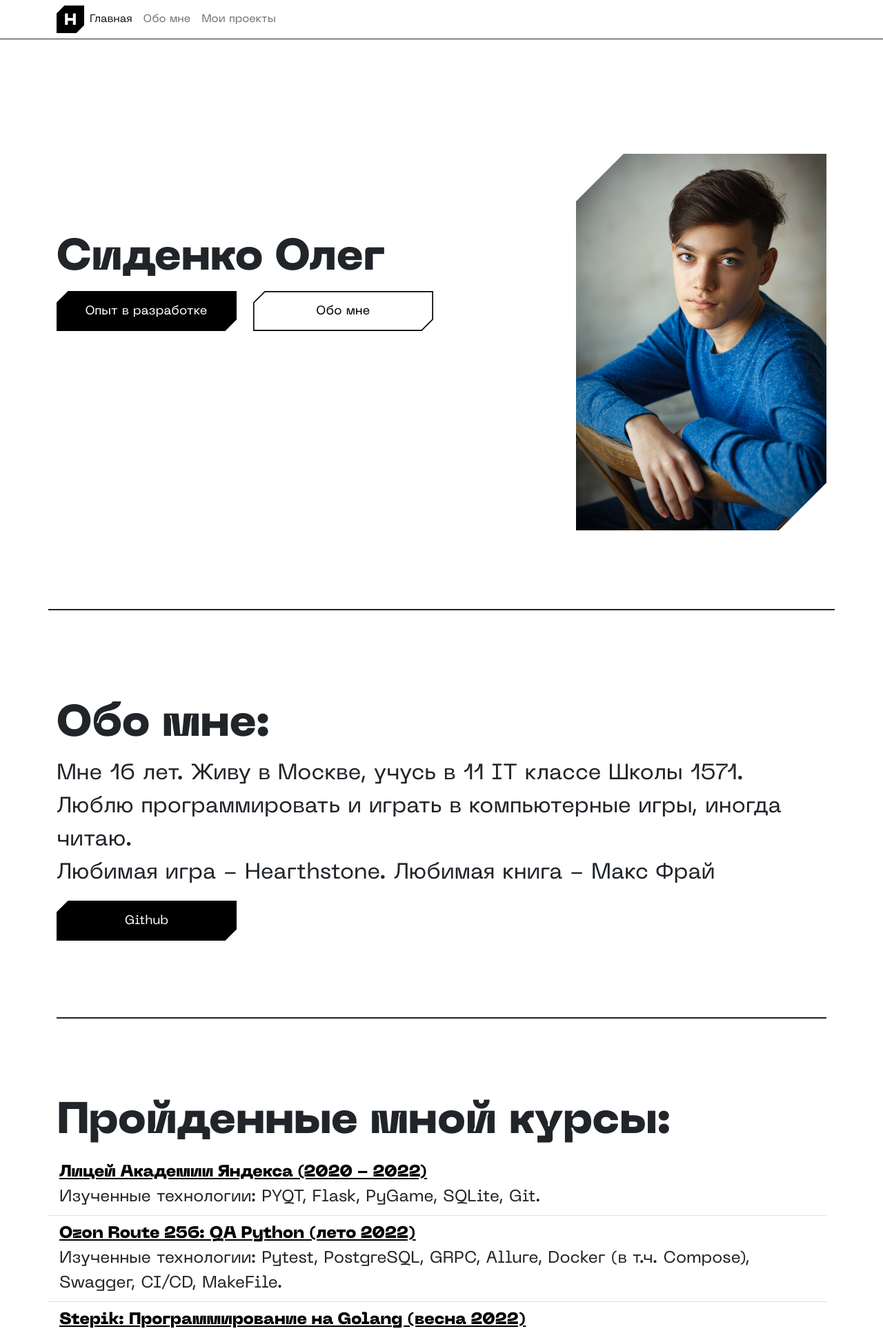
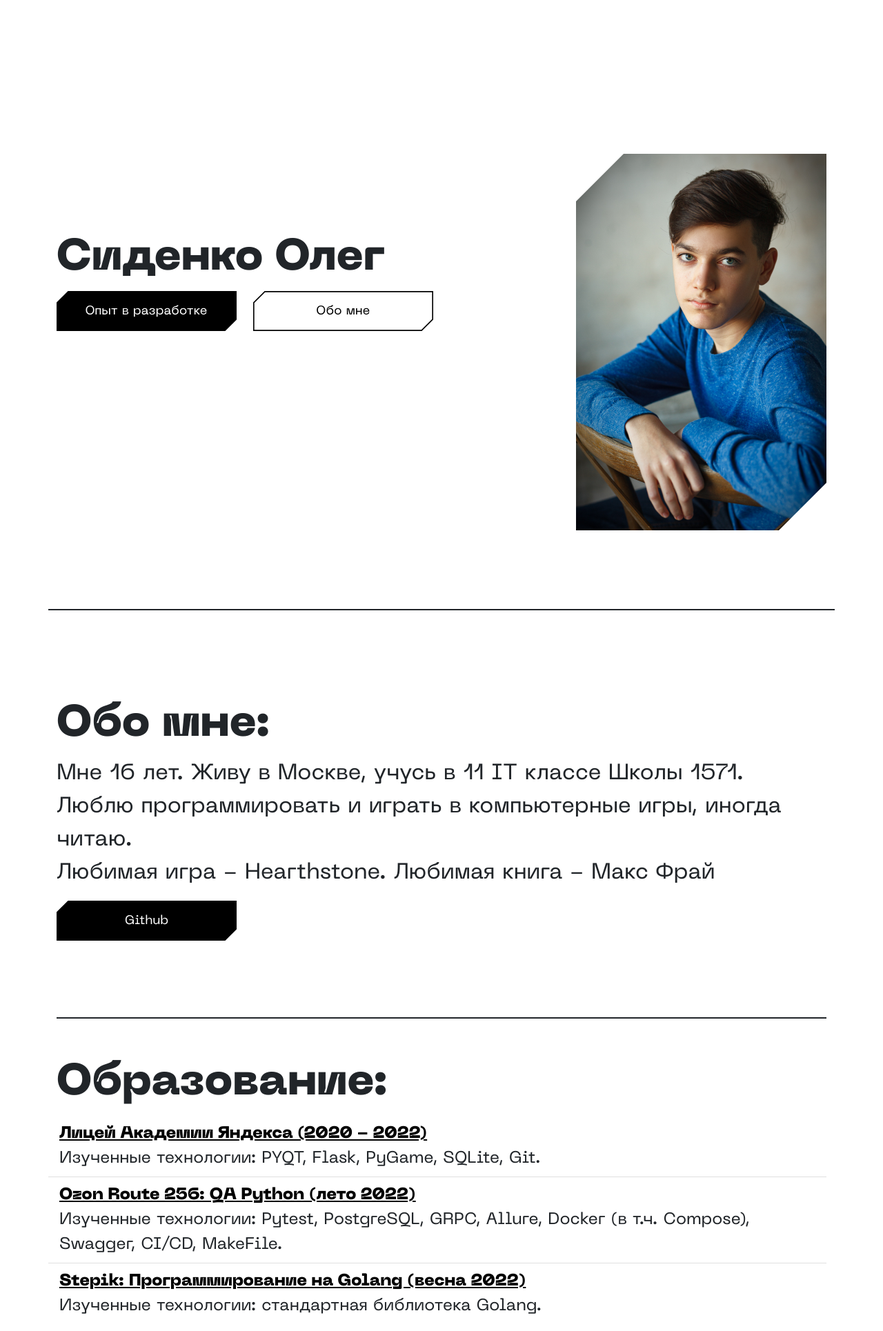
Before and after one commit to h4x4d/portfolio, a Django app: page / in a window 1280 px wide. Shown: the top 1930 px of the page at 69% size. Run offline with Django 3.2, Linux system fonts and the light colour scheme.

Commit message:
v1.0.1 | Minor Fixes

```diff
--- a/index/templates/index.html
+++ b/index/templates/index.html
@@ -12,27 +12,9 @@
     <link rel="shortcut icon" type="image/x-icon" href="{% static 'favicon.ico' %}">
 </head>
 <body>
-<nav class="navbar navbar-expand-lg bg-white border-bottom border-dark fixed-top">
-    <div class="container">
-        <img src="{% static 'favicon.ico' %}" alt="" width="40", height="40">
-        <div class="collapse navbar-collapse" id="navbarNav">
-            <ul class="navbar-nav">
-                <li class="nav-item">
-                    <a class="nav-link active" aria-current="page" href="#">Главная</a>
-                </li>
-                <li class="nav-item">
-                    <a class="nav-link" href="#about">Обо мне</a>
-                </li>
-                <li class="nav-item">
-                    <a class="nav-link" href="#projects">Мои проекты</a>
-                </li>
-            </ul>
-        </div>
-    </div>
-</nav>
 
 <main class="container">
-    <div class="row justify-content-center mt-large">
+    <div class="row mt-large">
         <div class="col-6 mt-medium">
             <h1 class="huge"><strong>Сиденко Олег</strong></h1>
             <div class="row">
@@ -72,9 +54,9 @@
             </div>
         </div>
 
-        <div class="col-6">
+        <div class="col-md-6 col-4 float-end">
             <div class="float-end">
-                <img src="{% static 'photo.png' %}" alt="Не загрузилось:(">
+                <img src="{% static 'photo.png' %}" class="img-fluid" alt="Не загрузилось:(">
             </div>
         </div>
         <hr class="mt-medium border border-1 border-dark opacity-100" id="about">
@@ -105,8 +87,8 @@
     <hr class="mt-medium border border-1 border-dark opacity-100" id="projects">
 
 
-    <div class="row mt-medium">
-        <h1 class="huge"><strong>Пройденные мной курсы:</strong></h1>
+    <div class="row mt-small">
+        <h1 class="huge"><strong>Образование:</strong></h1>
         <ul class="list-group list-group-flush">
             <li class="list-group-item fs-4">
                 <strong><a
@@ -133,13 +115,14 @@
             </li>
         </ul>
     </div>
+    <hr class="mt-small border border-1 border-dark opacity-100" id="projects">
 
     <div class="row mt-small">
         <h1 class="huge"><strong>Разработанные проекты:</strong></h1>
         <ul class="list-group list-group-flush">
             <li class="list-group-item fs-4">
                 <strong><a
-                        href="https://lyceum.yandex.ru/certificate/check/?certNumber=220242426&lastName=%D0%A1%D0%B8%D0%B4%D0%B5%D0%BD%D0%BA%D0%BE"
+                        href="https://github.com/h4x4d/FilmFinder"
                         target="_blank" class="text-black">FilmFinder</a></strong>
                 - проект для Олимпиады “Шаг в Будущее: Инженерное дело” (победитель).
                 <br>
@@ -161,7 +144,7 @@
             </li>
             <li class="list-group-item fs-4">
                 <strong><a
-                        href="https://lyceum.yandex.ru/certificate/check/?certNumber=220242426&lastName=%D0%A1%D0%B8%D0%B4%D0%B5%D0%BD%D0%BA%D0%BE"
+                        href="https://github.com/h4x4d/DBrowser"
                         target="_blank" class="text-black">DBrowser</a></strong>
                 - проект для Лицея Академии Яндекса.
                 <br>
@@ -171,7 +154,7 @@
             </li>
             <li class="list-group-item fs-4">
                 <strong><a
-                        href="https://lyceum.yandex.ru/certificate/check/?certNumber=220242426&lastName=%D0%A1%D0%B8%D0%B4%D0%B5%D0%BD%D0%BA%D0%BE"
+                        href="https://github.com/h4x4d/Flask-Eisenhower-Matrix"
                         target="_blank" class="text-black">Eisenhower-Matrix</a></strong>
                 - проект для Лицея Академии Яндекса.
                 <br>
@@ -206,6 +189,20 @@
 
 </main>
 
+<div class="container fs-3">
+    <footer class="d-flex flex-wrap justify-content-between align-items-center py-3 my-4 border-top">
+        <p class="col-md-4 mb-0 text-muted">Сиденко Олег</p>
+
+        <ul class="nav col-md-5 justify-content-end">
+            <li class="nav-item">Github: <a href="https://github.com/h4x4d"
+                                            class=" px-2 text-muted">h4x4d</a></li>
+            <li class="nav-item"><a href="mailto:sidenkoleg@gmail.com" class="px-2 text-muted">sidenkoleg@gmail.com</a>
+            </li>
+            <li class="nav-item">Telegram<a href="https://t.me/h4x4d"
+                                            class="px-2 text-muted">@h4x4d</a></li>
+        </ul>
+    </footer>
+</div>
 
 <script src="https://cdn.jsdelivr.net/npm/bootstrap@5.2.1/dist/js/bootstrap.bundle.min.js"
         integrity="sha384-u1OknCvxWvY5kfmNBILK2hRnQC3Pr17a+RTT6rIHI7NnikvbZlHgTPOOmMi466C8"
```
